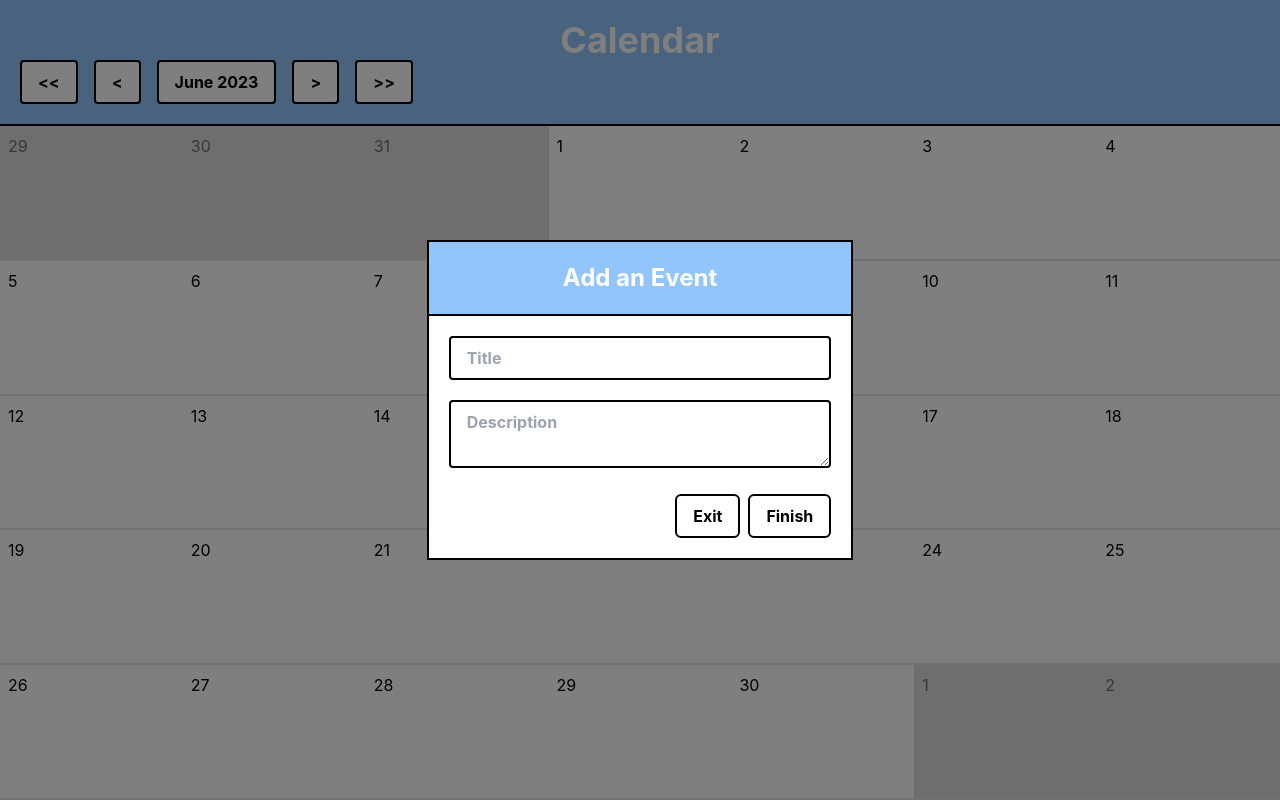
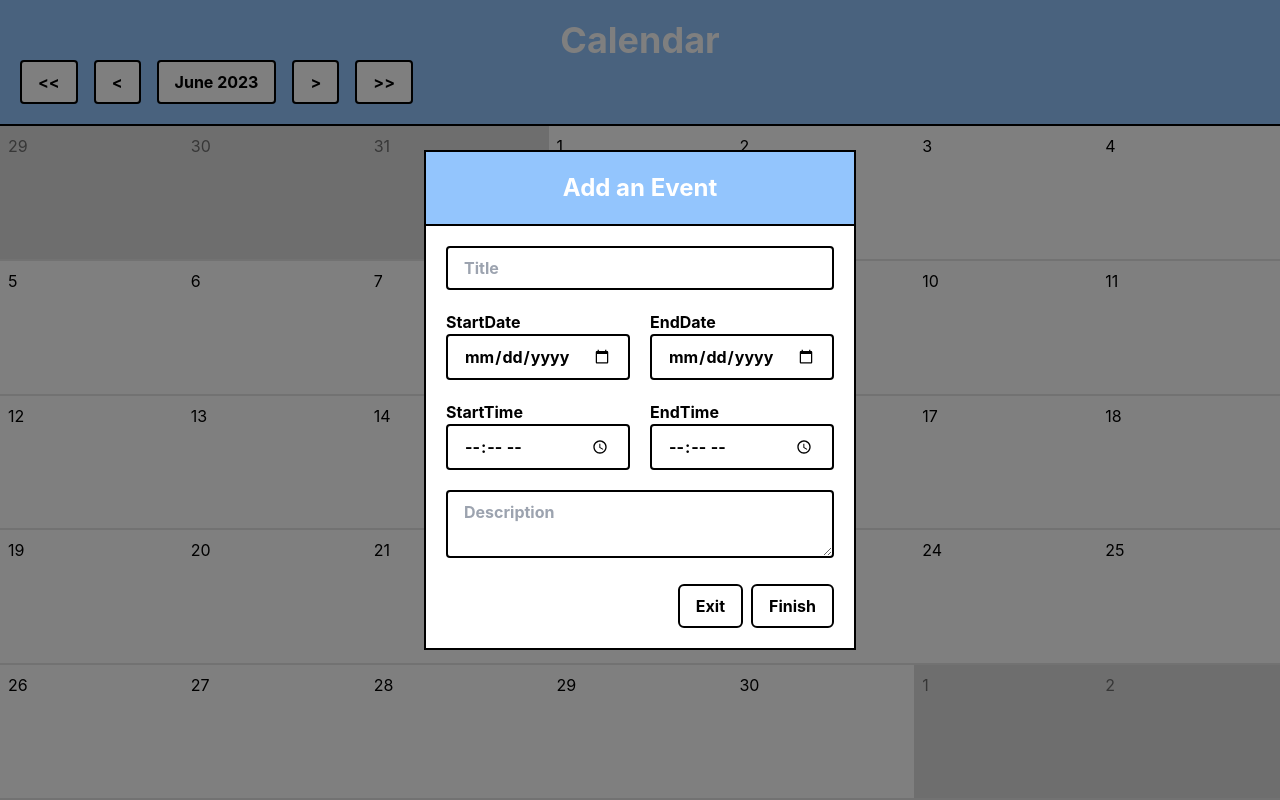
Before and after one commit to KGahan/Calendar, a React (Create React App) app: page / in a window 1280 px wide. Both pictures are taken after a click on the element "12". Built offline with nearby package versions, Linux system fonts and the light colour scheme.

Commit message:
date und time buttons

```diff
--- a/src/Components/PopUp.tsx
+++ b/src/Components/PopUp.tsx
@@ -1,4 +1,4 @@
-interface PopupProps{
+interface PopupProps {
     closePopup: Function
 }
 
@@ -6,7 +6,7 @@ function PopUp(props: PopupProps) {
 
     return (
         <div className="absolute h-full w-full flex justify-center items-center bg-black bg-opacity-50 top-0 left-0">
-            <div className="w-1/3 bg-white border-2 border-black">
+            <div className="bg-white border-2 border-black">
                 <div className="w-full p-5 bg-blue-300 text-white text-center text-2xl font-bold border-b-2 border-black">Add an Event</div>
                 <div className="p-5">
                     <input
@@ -14,6 +14,42 @@ function PopUp(props: PopupProps) {
                         type="text"
                         placeholder="Title"
                     />
+                    <div className="flex flex-col md:flex-row justify-between mb-5">
+                        <div className="flex flex-col mr-5 w-1/2">
+                            <label htmlFor="dateInput" className="font-bold mr-2">StartDate</label>
+                            <input
+                                id="dateInput"
+                                className="w-full bg-white text-black hover:bg-blue-200 border-2 border-black font-bold py-2 px-4 rounded"
+                                type="date"
+                            />
+                        </div>
+                        <div className="flex flex-col w-1/2">
+                            <label htmlFor="dateInput" className="font-bold mr-2">EndDate</label>
+                            <input
+                                id="dateInput"
+                                className="w-full bg-white text-black hover:bg-blue-200 border-2 border-black font-bold py-2 px-4 rounded"
+                                type="date"
+                            />
+                        </div>
+                    </div>
+                    <div className="flex flex-col md:flex-row justify-between mb-5">
+                        <div className="flex flex-col mr-5 w-1/2">
+                            <label htmlFor="timeInput" className="font-bold mr-2">StartTime</label>
+                            <input
+                                id="timeInput"
+                                className="w-full bg-white text-black hover:bg-blue-200 border-2 border-black font-bold py-2 px-4 rounded"
+                                type="time"
+                            />
+                        </div>
+                        <div className="flex flex-col w-1/2">
+                            <label htmlFor="timeInput" className="font-bold mr-2">EndTime</label>
+                            <input
+                                id="timeInput"
+                                className="w-full bg-white text-black hover:bg-blue-200 border-2 border-black font-bold py-2 px-4 rounded"
+                                type="time"
+                            />
+                        </div>
+                    </div>
                     <textarea
                         className="mb-5 w-full bg-white text-black hover:bg-blue-200 border-2 border-black font-bold py-2 px-4 rounded"
                         placeholder="Description"
```
